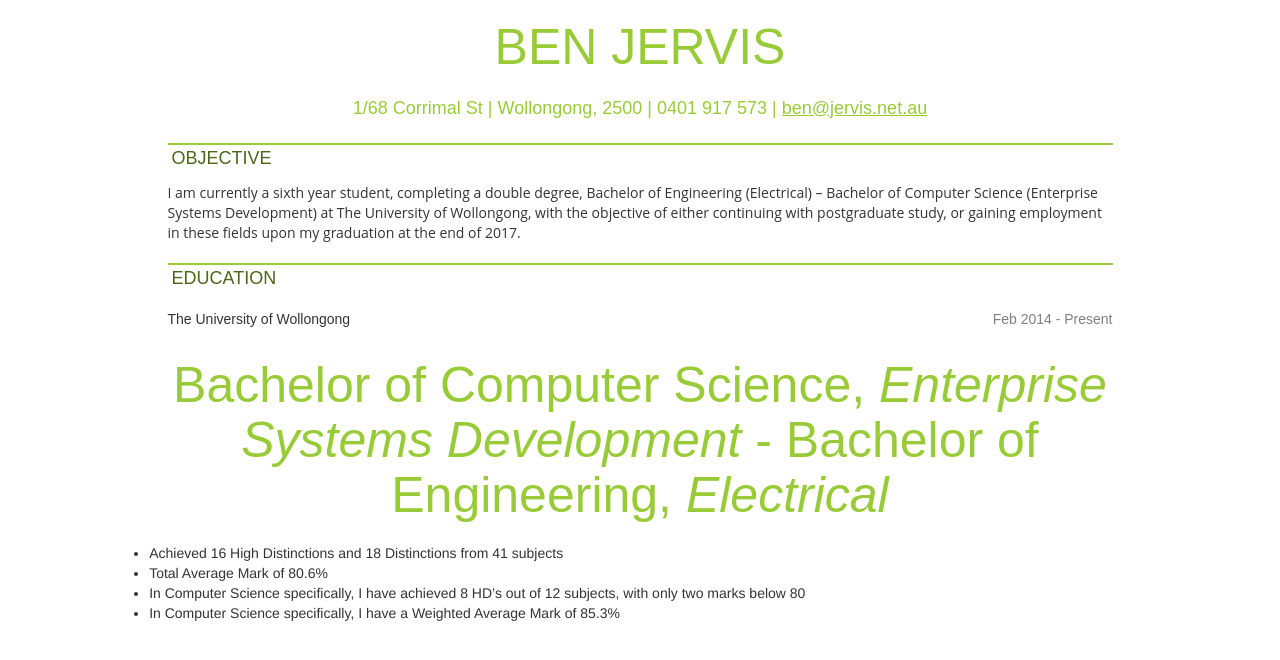
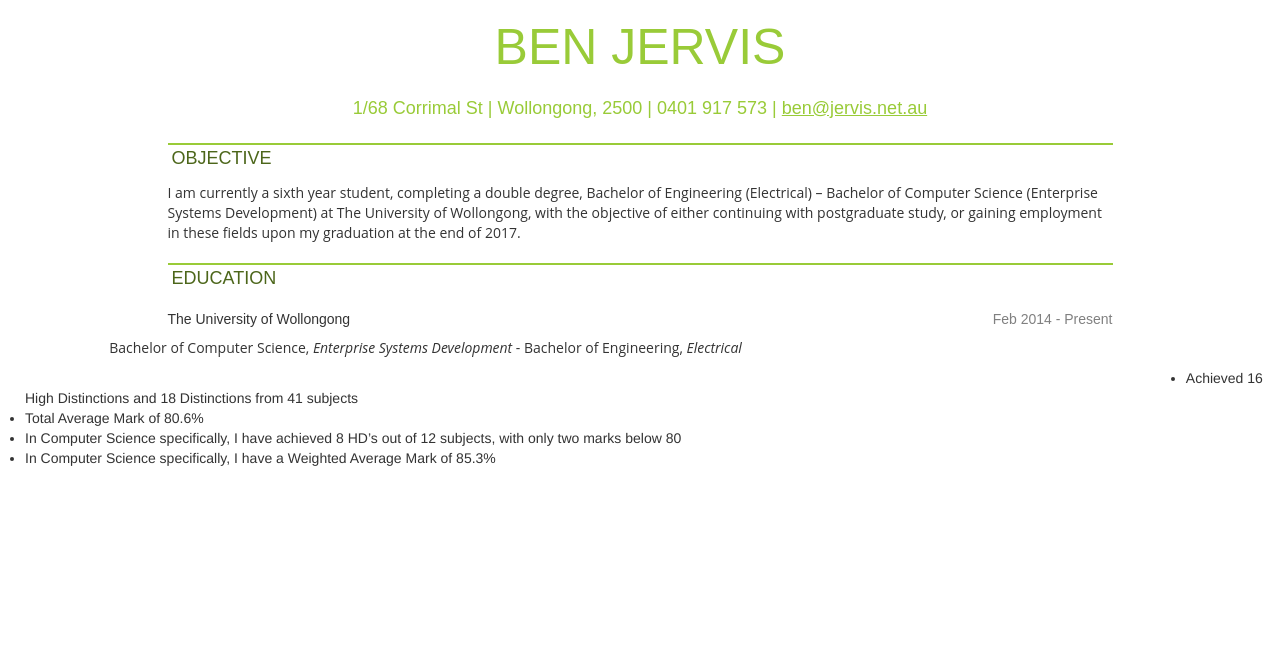
Before and after one commit to ben-jervis-old/benJervis.github.io, a Jekyll site: the page resume.html, which Jekyll copies as it is, in a window 1280 px wide. Shown: the top 660 px of the page. Built offline with Jekyll 4.4.1, drawn with Linux system fonts in a browser that asks for light colours.

Commit message:
Update resume.html

```diff
--- a/resume.html
+++ b/resume.html
@@ -73,18 +73,18 @@
       </div>
       <div class="row">
         <div class="col-sm-1"></div>
-        <div class="col-sm-10"><h1>Bachelor of Computer Science, <em>Enterprise Systems Development</em> - Bachelor of Engineering, <em>Electrical</em></h1></div>
+        <p class="col-sm-10">Bachelor of Computer Science, <em>Enterprise Systems Development</em> - Bachelor of Engineering, <em>Electrical</em></p>
       </div>
       <div class="row">
         <div class="col-sm-1"></div>
-        <div class="col-sm-10">
-          <p><ul>
+        <p class="col-sm-10">
+          <ul>
             <li>Achieved 16 High Distinctions and 18 Distinctions from 41 subjects</li>
             <li>Total Average Mark of 80.6%</li>
             <li>In Computer Science specifically, I have achieved 8 HD’s out of 12 subjects, with only two marks below 80</li>
             <li>In Computer Science specifically, I have a Weighted Average Mark of 85.3%</li>
-          </ul></p>
-        </div>
+          </ul>
+        </p>
       </div>
     </div>
   </body>
```
